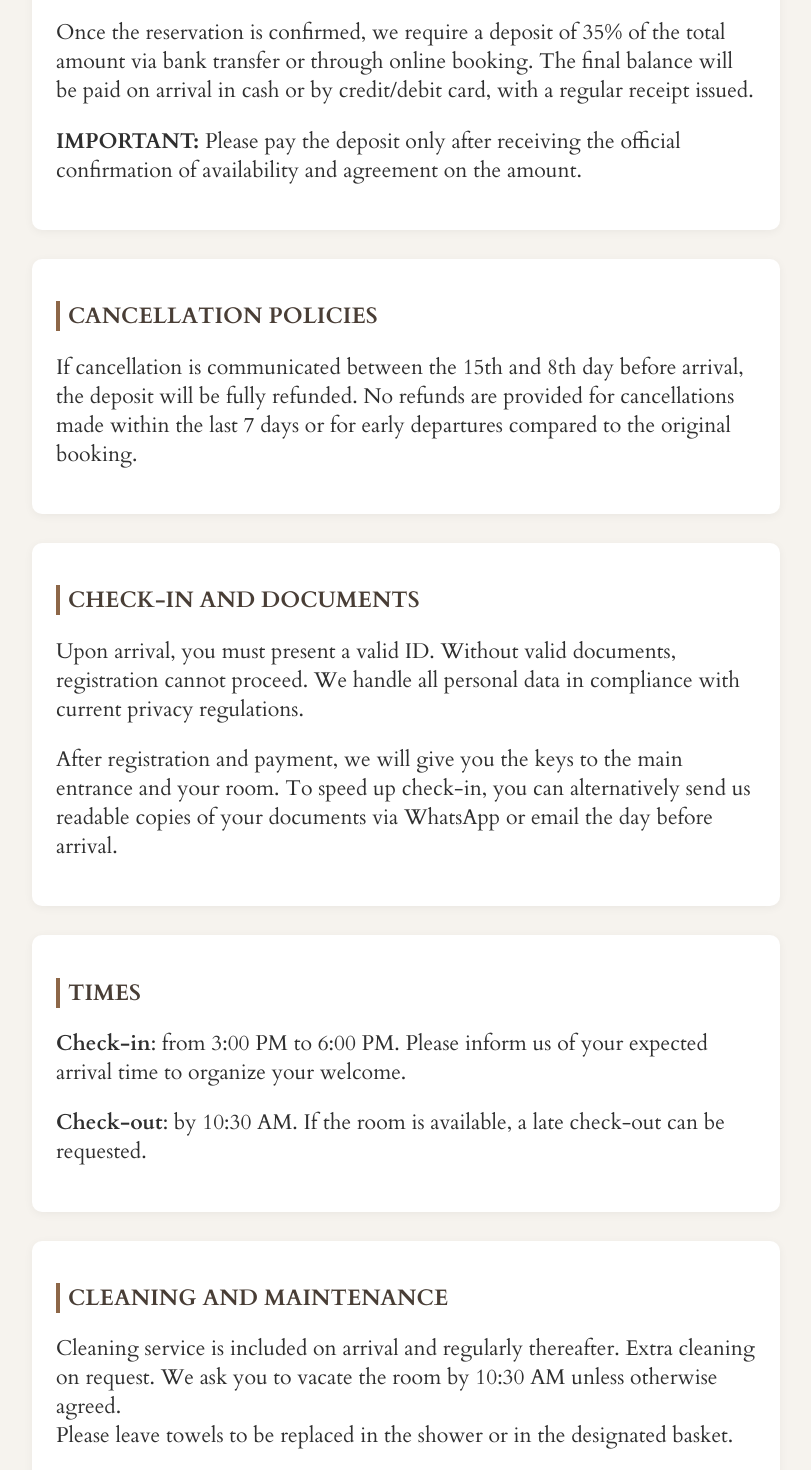
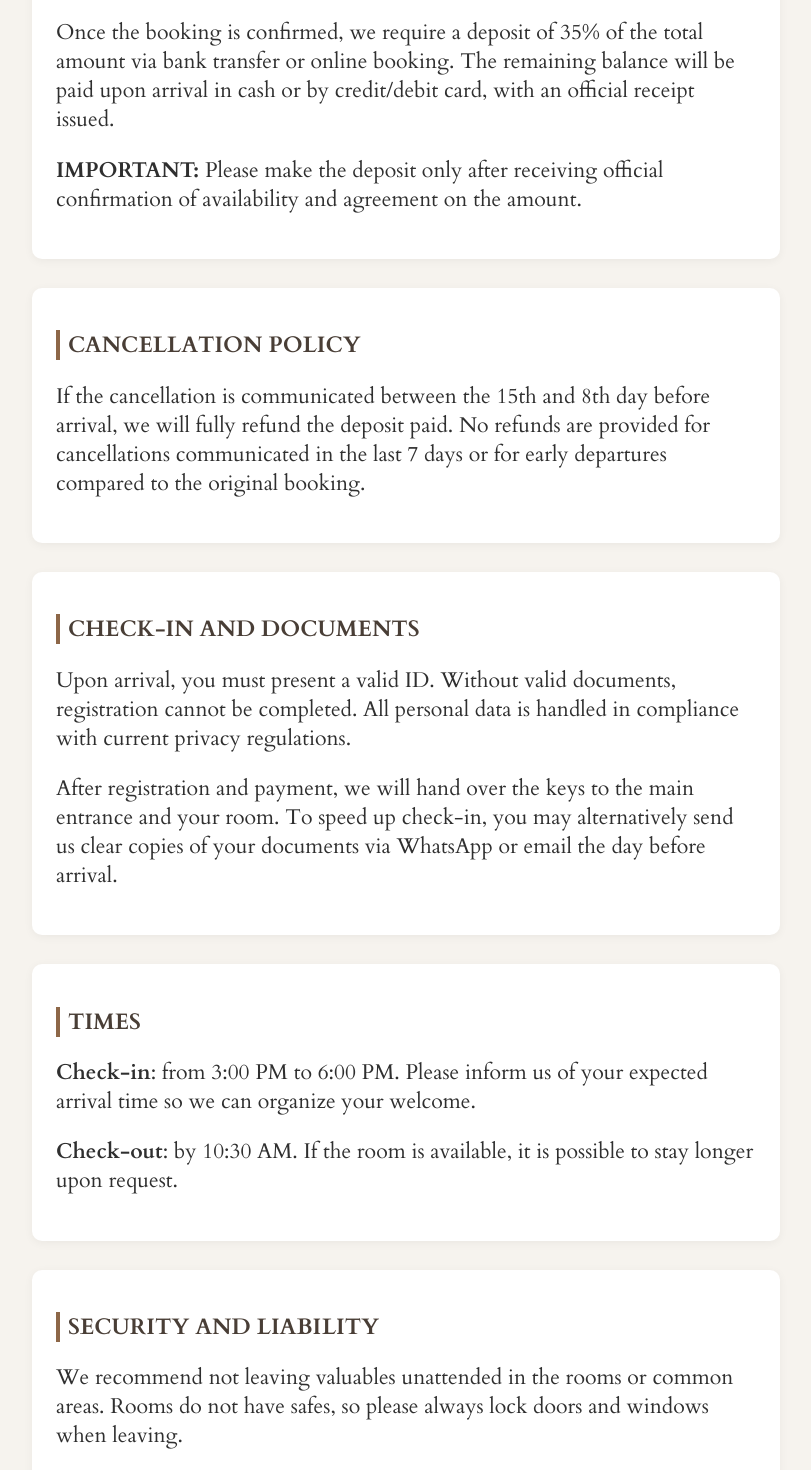
Before and after one commit to Schengatto/cuore-di-bosco, a Nuxt app: page /en/rules in a window 1280 px wide. Shown: the part 1280-2750 px from the top of the page, without its empty margins (234-1045 px from the left). Built offline with nearby package versions, Linux system fonts and the light colour scheme; a web font is replaced by a local one.

Commit message:
chore: updated rules page

```diff
--- a/pages/en/rules.vue
+++ b/pages/en/rules.vue
@@ -35,78 +35,94 @@ const sections = [
   {
     title: "RATES AND INCLUDED SERVICES",
     content: `
-      <p>Our rates include the use of the room, private bathroom with accessories, breakfast, provision of bed and bath linen. All services are designed to offer you maximum comfort during your mountain stay.</p>
-      <p>We have chosen not to have TVs in the rooms but will offer you all possible entertainment for you and your family! Board games, cards, books, and more are available in case of bad weather, and we organize snacks and games together!</p>
+      <p>Our rates include the use of the room, a private bathroom with amenities, breakfast, bed linen, and towels. All services are designed to offer you maximum comfort during your stay in the mountains.</p>
+      <p>We have chosen not to have TVs in the rooms, but we will provide all the entertainment possible for you and your family! Board games, cards, books, and more are available in case of bad weather, and we also organize snacks and games together!</p>
     `,
   },
   {
-    title: "RESERVATIONS AND CONTACTS",
+    title: "BOOKINGS AND CONTACTS",
     content: `
-      <p>For detailed information about our facility or to book your stay, please use the form on our website in the booking section. You can also write to us directly via email or contact us by phone. We will respond promptly to confirm availability and provide all necessary details.</p>
+      <p>For detailed information about our property or to book your stay, please use the booking form on our website in the “Book” section. You can also write to us directly via email or contact us by phone. We will respond quickly to confirm availability and provide all necessary details.</p>
     `,
   },
   {
     title: "PAYMENT METHODS",
     content: `
-      <p>Once the reservation is confirmed, we require a deposit of 35% of the total amount via bank transfer or through online booking. The final balance will be paid on arrival in cash or by credit/debit card, with a regular receipt issued.</p>
-      <p><strong>IMPORTANT:</strong> Please pay the deposit only after receiving the official confirmation of availability and agreement on the amount.</p>
+      <p>Once the booking is confirmed, we require a deposit of 35% of the total amount via bank transfer or online booking. The remaining balance will be paid upon arrival in cash or by credit/debit card, with an official receipt issued.</p>
+      <p><strong>IMPORTANT:</strong> Please make the deposit only after receiving official confirmation of availability and agreement on the amount.</p>
     `,
   },
   {
-    title: "CANCELLATION POLICIES",
+    title: "CANCELLATION POLICY",
     content: `
-      <p>If cancellation is communicated between the 15th and 8th day before arrival, the deposit will be fully refunded. No refunds are provided for cancellations made within the last 7 days or for early departures compared to the original booking.</p>
+      <p>If the cancellation is communicated between the 15th and 8th day before arrival, we will fully refund the deposit paid. No refunds are provided for cancellations communicated in the last 7 days or for early departures compared to the original booking.</p>
     `,
   },
   {
     title: "CHECK-IN AND DOCUMENTS",
     content: `
-      <p>Upon arrival, you must present a valid ID. Without valid documents, registration cannot proceed. We handle all personal data in compliance with current privacy regulations.</p>
-      <p>After registration and payment, we will give you the keys to the main entrance and your room. To speed up check-in, you can alternatively send us readable copies of your documents via WhatsApp or email the day before arrival.</p>
+      <p>Upon arrival, you must present a valid ID. Without valid documents, registration cannot be completed. All personal data is handled in compliance with current privacy regulations.</p>
+      <p>After registration and payment, we will hand over the keys to the main entrance and your room. To speed up check-in, you may alternatively send us clear copies of your documents via WhatsApp or email the day before arrival.</p>
     `,
   },
   {
     title: "TIMES",
     content: `
-      <p><strong>Check-in</strong>: from 3:00 PM to 6:00 PM. Please inform us of your expected arrival time to organize your welcome.</p>
-      <p><strong>Check-out</strong>: by 10:30 AM. If the room is available, a late check-out can be requested.</p>
+      <p><strong>Check-in</strong>: from 3:00 PM to 6:00 PM. Please inform us of your expected arrival time so we can organize your welcome.</p>
+      <p><strong>Check-out</strong>: by 10:30 AM. If the room is available, it is possible to stay longer upon request.</p>
     `,
+  },
+  {
+    title: "SECURITY AND LIABILITY",
+    content: `<p>We recommend not leaving valuables unattended in the rooms or common areas. Rooms do not have safes, so please always lock doors and windows when leaving.</p>
+    <p>The property is not responsible for theft, loss, or damage to personal belongings, nor for damage caused by or to third parties. Any damage to the property or furnishings must be reported immediately and compensated.</p>`,
+  },
+  {
+    title: "HOUSE RULES",
+    content: `<p>For the safety of all guests, our family, and for hygiene reasons:</p>
+    <ul>
+      <li>We love animals, but at the moment we cannot accommodate pets inside the property to ensure compliance with hygiene and safety regulations and to protect guests with health issues.</li>
+      <li>Cooking or using stoves in the rooms is prohibited. Mini-fridges and kettles are available in the rooms, while a microwave and coffee machine can be found in the breakfast room.</li>
+      <li>Smoking is strictly prohibited in all indoor and outdoor areas of the property. We also advise extreme caution in forests and along roads, as mountain areas are often prone to wildfires — the forests, air, and livestock thank you!</li>
+    </ul>`,
   },
   {
     title: "CLEANING AND MAINTENANCE",
     content: `
-      <p>Cleaning service is included on arrival and regularly thereafter. Extra cleaning on request. We ask you to vacate the room by 10:30 AM unless otherwise agreed.<br> Please leave towels to be replaced in the shower or in the designated basket.</p>
+      <p>Room cleaning and linen change are included upon arrival and every three days for long stays. We ask you to use the bathroom facilities correctly and respect the premises. Extra cleaning or linen changes are available upon request and will incur an additional cost. Cleaning materials will be available upon request in case of need.</p>
+      <p>To facilitate cleaning, please vacate the room by 10:30 AM, arrange personal items neatly, and leave towels to be replaced on the bathroom floor. If you do not require cleaning, prefer to avoid it, or need it at different times for personal reasons, please inform us to arrange accordingly.</p>
     `,
   },
   {
     title: "BREAKFAST",
     content: `
-      <p>Breakfast is served from 7:30 AM to 9:30 AM with local products. We can also prepare breakfasts in the room or picnic baskets (upon request with 24 hours' notice).</p>
+      <p>Breakfast is served in our breakfast room from 7:30 AM to 9:30 AM. We offer local products and mountain specialties to start your outdoor days in the best way.</p>
+      <p>We can also prepare breakfast to be enjoyed in your room (on request) and picnic baskets to take with you (paid service, book at least 24 hours in advance).</p>
     `,
   },
   {
-    title: "CODE OF CONDUCT",
+    title: "BEHAVIORAL RULES",
     content: `
-      <p>We kindly ask you to:</p>
+      <p>Please kindly:</p>
       <ul>
-        <li>Turn off lights and heating when you leave</li>
-        <li>Separate your waste for recycling</li>
+        <li>Turn off lights and heating when leaving</li>
+        <li>Sort your waste for recycling</li>
         <li>Respect quiet hours: 2:00–4:00 PM and 10:30 PM–7:00 AM</li>
-        <li>Not receive external visitors or increase the number of guests per room</li>
+        <li>Do not receive outside visitors or increase the number of guests per room</li>
       </ul>
     `,
   },
   {
     title: "EXTERNAL SERVICES",
     content: `
-      <p>We are not responsible for any service disruptions outside of our management (internet, public services) related to the mountain location.</p>
+      <p>We are not responsible for any disruptions not under our management (internet, telephone network, public services) due to the mountain location.</p>
     `,
   },
   {
-    title: "ACCESS TO THE FACILITY",
+    title: "ACCESS TO THE PROPERTY",
     content: `
-      <p>Access is free 24 hours thanks to personal keys. Please avoid disturbing others during nighttime movements.</p>
-      <p>Keys must be returned upon departure. In case of loss, replacement costs will be charged.</p>
+      <p>Access is available 24/7 thanks to personal keys. Please avoid disturbing others during nighttime movements.</p>
+      <p>Keys must be returned upon departure. In case of loss, the replacement cost will be charged.</p>
     `,
   },
 ];
--- a/pages/it/regolamento.vue
+++ b/pages/it/regolamento.vue
@@ -1,16 +1,9 @@
 <template>
   <div class="page-container">
-      <div class="welcome">
-      <img
-        decoding="async"
-        width="1400"
-        height="800"
-        class="landing-image"
-        alt="bosco"
-        src="https://cuoredibosco.altervista.org/wp-content/uploads/2025/07/regole-scaled.jpg"
-        data-object-fit="cover"
-        sizes="(max-width: 1200px) 100vw, 1200px"
-      /><span aria-hidden="true" style="background-color: #526a71"></span>
+    <div class="welcome">
+      <img decoding="async" width="1400" height="800" class="landing-image" alt="bosco"
+        src="https://cuoredibosco.altervista.org/wp-content/uploads/2025/07/regole-scaled.jpg" data-object-fit="cover"
+        sizes="(max-width: 1200px) 100vw, 1200px" /><span aria-hidden="true" style="background-color: #526a71"></span>
       <div class="landing-text">
         <h1 class="page-title text-white">Regolamento</h1>
       </div>
@@ -75,15 +68,31 @@ const sections = [
     `,
   },
   {
+    title: "SICUREZZA E RESPONSABILITÀ",
+    content: `<p>Vi consigliamo di non lasciare oggetti di valore incustoditi nelle camere o negli spazi comuni. Le camere non dispongono di cassaforte, quindi abbiate cura di chiudere sempre porte e finestre quando uscite.</p>
+    <p>La struttura non si assume responsabilità per furti, smarrimenti o danneggiamenti di oggetti personali, né per danni causati da o a terzi. Eventuali danni alla struttura o agli arredi dovranno essere immediatamente segnalati e risarciti.</p>`,
+  },
+  {
+    title: "REGOLE DELLA CASA",
+    content: `<p>Per la sicurezza di tutti gli ospiti, della nostra famiglia e per ragioni igienico-sanitarie:</p>
+    <ul>
+      <li>Amiamo gli animali ma attualmente non possiamo ospitare animali domestici all’interno della struttura per garantire il rispetto delle norme igieniche e di sicurezza, nonché per tutelare eventuali ospiti con problematiche di salute.</li>
+      <li>È vietato cucinare o utilizzare fornelli nelle camere. Sono presenti frigobar e bollitori nelle camere, mentre troverete microonde e macchina del caffè in sala colazione.</li>
+      <li>È rigorosamente vietato fumare in tutti gli ambienti interni ed esterni della struttura, vi consigliamo inoltre di fare molta attenzione nei boschi e per strada in quanto le aree montane sono spesso suscettibili di incendi di questa natura, boschi, aria e bestiame vi ringraziano!</li>
+    </ul>`,
+  },
+  {
     title: "PULIZIE E MANUTENZIONE",
     content: `
-      <p>Il servizio di pulizia è incluso all’arrivo e su base regolare. Pulizie straordinarie su richiesta. Vi chiediamo di liberare la camera per le 10:30 se non diversamente concordato.<br> Lasciate gli asciugamani da sostituire nella doccia o nell'apposita cesta.</p>
+      <p>Il servizio di pulizia della camera e cambio biancheria è incluso all’arrivo e ogni tre giorni per soggiorni lunghi. Vi chiediamo di utilizzare correttamente i servizi igienici e di rispettare gli ambienti. Pulizie o cambi biancheria straordinari sono su richiesta e comporteranno un costo aggiuntivo. Saranno a vs disposizione materiali di pulizia su richiesta e se dovessero capitare inconvenienti.</p>
+      <p>Per facilitare il lavoro di pulizia, vi chiediamo di liberare la camera per le pulizie per le 10:30, sistemate gli effetti personali in modo ordinato e lasciate sul pavimento del bagno gli asciugamani da sostituire. Se non avete bisogno o preferite evitare la pulizia o la preferite in orari diversi per ragioni personali vi chiediamo di avvisarci per accordarci.</p>
     `,
   },
   {
     title: "COLAZIONE",
     content: `
-      <p>La colazione viene servita dalle 7:30 alle 9:30 con prodotti locali. Possiamo anche preparare colazioni in camera o cesti picnic (su richiesta con 24h di anticipo).</p>
+      <p>La colazione viene servita nella nostra sala colazioni dalle 7:30 alle 9:30. Offriamo prodotti locali e specialità montane per iniziare al meglio le vostre giornate all’aria aperta.</p>
+      <p>Inoltre possiamo preparare una colazione da consumare in camera (a richiesta) e cesti picnic per consumarli in uscita (servizio a pagamento su prenotazione almeno 24h prima)</p>
     `,
   },
   {
@@ -101,7 +110,7 @@ const sections = [
   {
     title: "SERVIZI ESTERNI",
     content: `
-      <p>Non rispondiamo di eventuali disservizi non dipendenti dalla nostra gestione (internet, servizi pubblici) legati alla posizione montana.</p>
+      <p>Non rispondiamo di eventuali disservizi non dipendenti dalla nostra gestione (internet, rete telefonica, servizi pubblici) legati alla posizione montana.</p>
     `,
   },
   {
```
